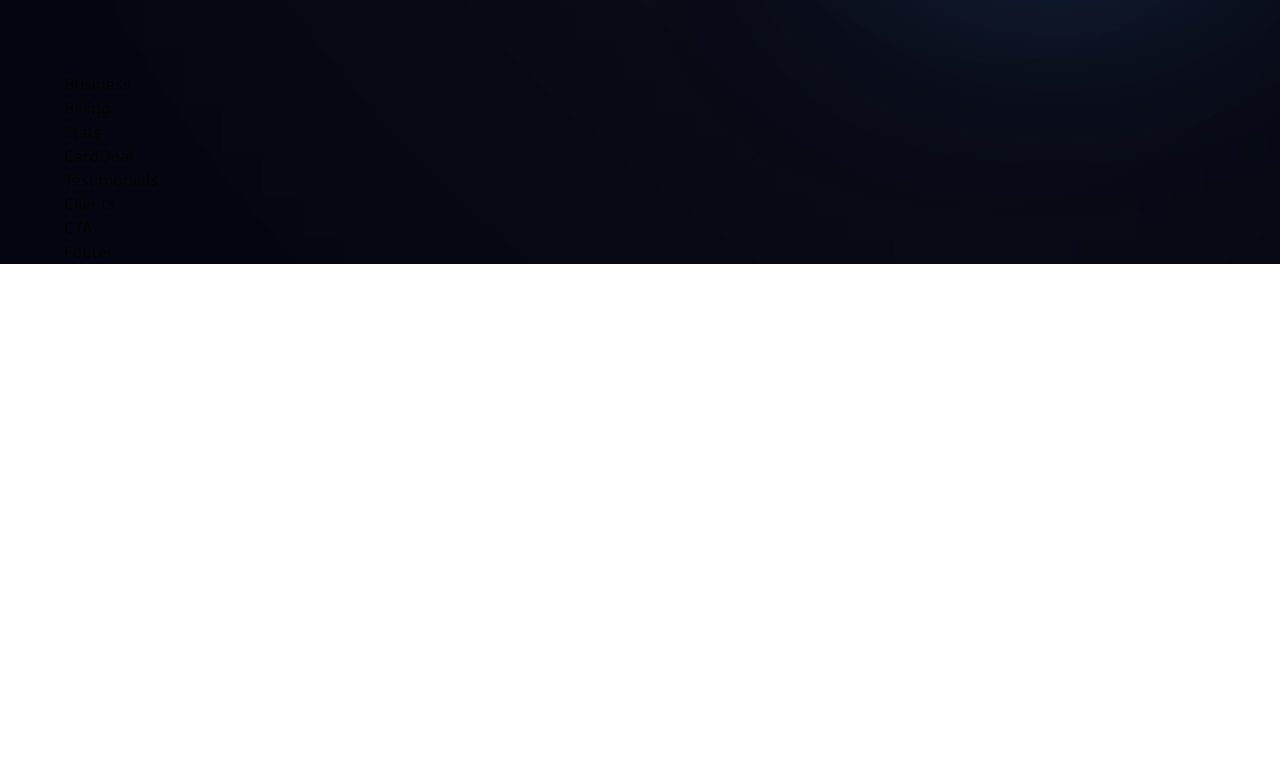
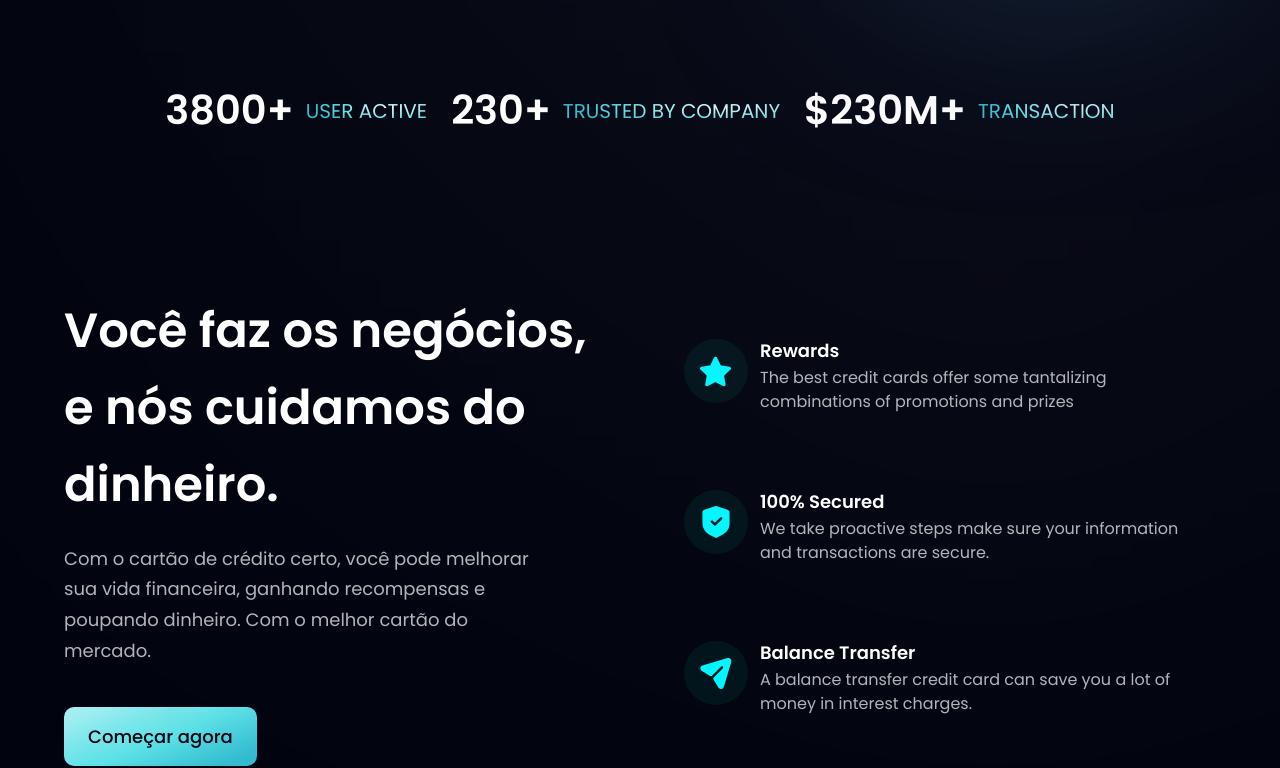
Before and after one commit to cadugomes06/banco-Hoobank, a React (Vite) app: page / in a window 1280 px wide. Shown: the part 716-1484 px from the top of the page. Before the commit the page ends 980 px from the top, so only its background shows below. Built offline with nearby package versions, Linux system fonts and the light colour scheme.

Commit message:
sessão se estatísticas e Negócios

```diff
--- a/src/App.jsx
+++ b/src/App.jsx
@@ -22,9 +22,9 @@
 
        <div className={`bg-primary ${styles.paddingX} ${styles.flexStart}`}>
          <div className={`${styles.boxWidth}`}>
+            <Stats />
             <Business />
             <Billing />
-            <Stats />
             <CardDeal />
             <Testimonials />
             <Clients />
--- a/src/components/Business.jsx
+++ b/src/components/Business.jsx
@@ -1,8 +1,55 @@
 import React from 'react'
+import { features } from '../constants'
+import styles, { layout } from '../style'
+import Button from './Button'
+
+const FeatureCard = ({ icon, title, content, index}) => {
+  return (
+  <div className={`flex flex-row p-6 rounded-[20px]
+   ${index !== features.length - 1 ? "mb-6" : "mb-0"}
+   feature-card`}>
+    <div className={`w-[64px] h-[64px] rounded-full
+     ${styles.flexCenter} bg-dimBlue`}>
+      <img src={icon} alt="icon" className='w-[50%] h-[50%]
+       object-contain' />
+    </div>
+
+    <div className='flex-1 flex flex-col ml-3'>
+      <h4 className='font-poppins font-semibold text-white
+      text-[18px] leading-[23px] mb-1'>
+        {title}
+      </h4>
+      <p className='font-poppins font-normal text-dimWhite
+      text-[16px] leading-[24px] mb-1'>
+        {content}
+        </p>
+    </div>
+  </div>
+  )
+}
 
 const Business = () => {
   return (
-    <div>Business</div>
+    <section id='features' className={layout.section}>
+      <div className={layout.sectionInfo}>
+        <h2 className={styles.heading2}>Você faz os negócios,
+          <br className='sm:block hidden'></br>
+           e nós cuidamos do dinheiro.
+        </h2>
+         <p className={`${styles.paragraph} max-w-[470px] mt-5`}>
+          Com o cartão de crédito certo, você pode melhorar
+          sua vida financeira, ganhando recompensas e
+           poupando dinheiro. Com o melhor cartão do mercado.
+         </p>
+         <Button styles="mt-10 rounded-[10px]" />
+      </div>
+
+      <div className={`${layout.sectionImg} flex-col`}>
+        {features.map((feature, index) => (
+          <FeatureCard key={feature.id} {...feature} index={index} />
+        ))}
+      </div>
+    </section>
   )
 }
 
--- a/src/components/Button.jsx
+++ b/src/components/Button.jsx
@@ -1,8 +1,12 @@
 import React from 'react'
 
-const Button = () => {
+const Button = ({ styles }) => {
   return (
-    <div>Button</div>
+    <button type='button' className={`py-4 px-6 bg-blue-gradient
+     font-poppins font-medium text-[18px] text-primary outline-none
+     ${styles}`}>
+      Começar agora
+    </button>
   )
 }
 
--- a/src/components/Stats.jsx
+++ b/src/components/Stats.jsx
@@ -1,8 +1,27 @@
 import React from 'react'
+import { stats } from '../constants'
+import styles from '../style'
 
 const Stats = () => {
   return (
-    <div>Stats</div>
+    <section className={`${styles.flexCenter} flex-row flex-wrap
+     sm:mb-20 mb-6`}>
+      {stats.map((stat) => (
+        <div key={stat.id} className={`${styles.flexCenter} flex
+         justify-start items-center flex-row m-3`}>
+          <h4 className='font-poppins font-semibold
+           xs:text-[40px] text-[30px] xs:leading-[53px]
+            leading-[43px] text-white'>
+            {stat.value}
+          </h4>
+          <p className="font-poppins font-normal
+           xs:text-[20px] text-[15px] xs:leading-[26px]
+            leading-[21px] text-gradient uppercase ml-3">
+            {stat.title}
+           </p>
+        </div>
+      ))}
+    </section>
   )
 }
 
```
